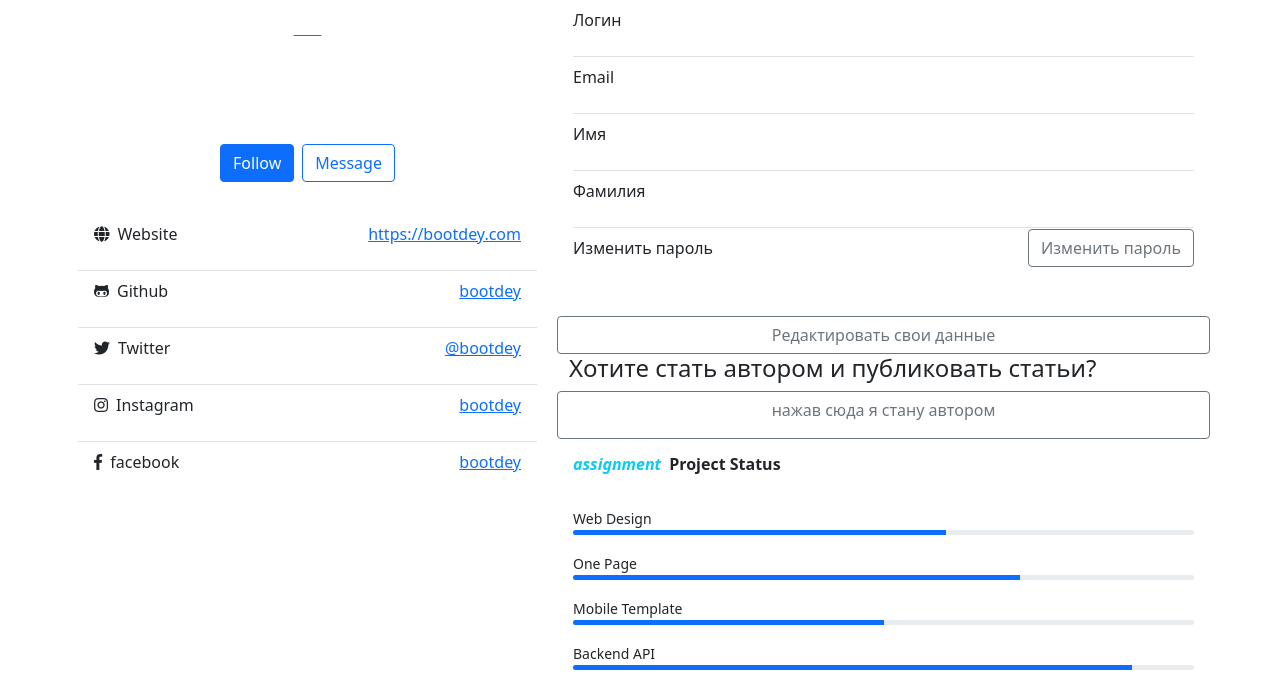
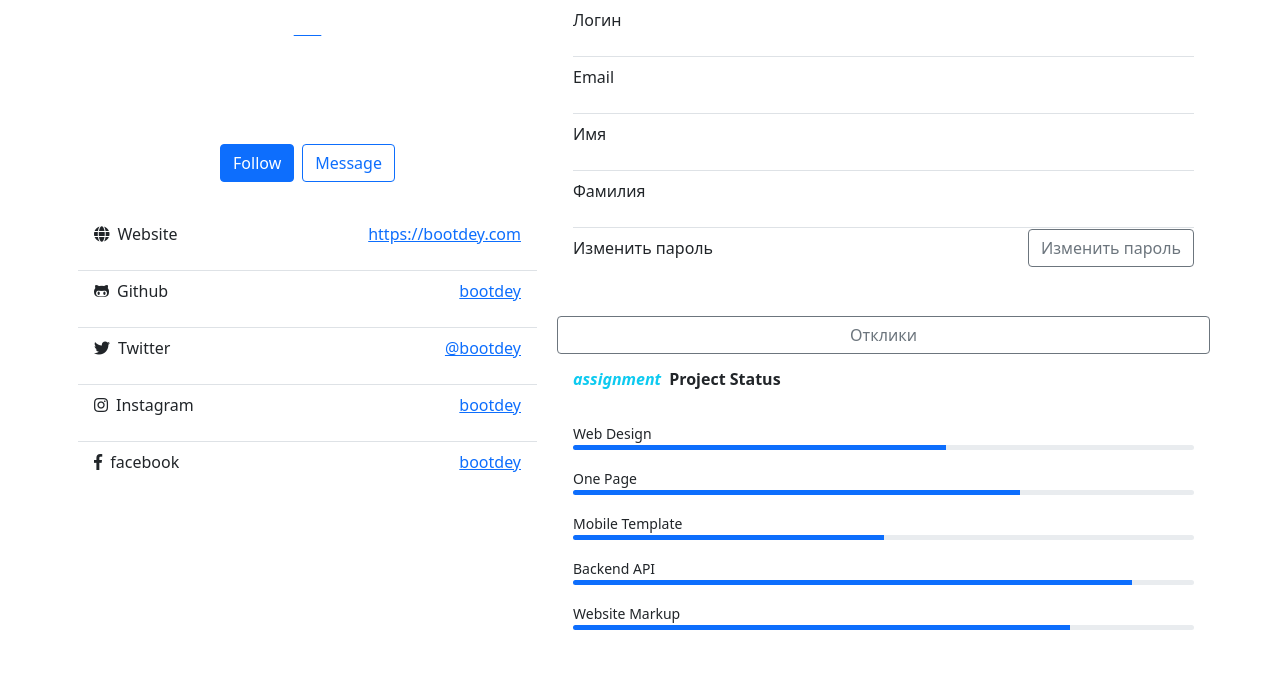
Before and after one commit to Prepodsport/BB, a Django app: page /accounts/user_profile/1/ in a window 1280 px wide. Shown: the top 679 px of the page. Run offline with Django 4.2, Linux system fonts and the light colour scheme; data comes from the database, SQL or seed files in the repository; some libraries are stand-ins or nearby versions.

Commit message:
правка

```diff
--- a/templates/accounts/profile.html
+++ b/templates/accounts/profile.html
@@ -85,10 +85,10 @@
                         </div>
                     </div>
 
-                     <a type="button"class= "btn btn-outline-secondary message" href="/board/">Редактировать свои данные</a>
+                     <a type="button"class= "btn btn-outline-secondary message" href="{% url 'feedbacks' %}">Отклики</a>
 
-                        <h4>Хотите стать автором и публиковать статьи?</h4>
-                        <a class="btn btn-outline-secondary" type="submit" href="/accounts/update/{{ user.pk }}">нажав сюда я стану автором</a><br><br>
+{#                        <h4>Хотите стать автором и публиковать статьи?</h4>#}
+{#                        <a class="btn btn-outline-secondary" type="submit" href="/accounts/update/{{ user.pk }}">нажав сюда я стану автором</a><br><br>#}
 
                     <div class="col-12 px-3 pb-2">
                         <h6 class="d-flex align-items-center mb-3 fw-bold py-3">
```
